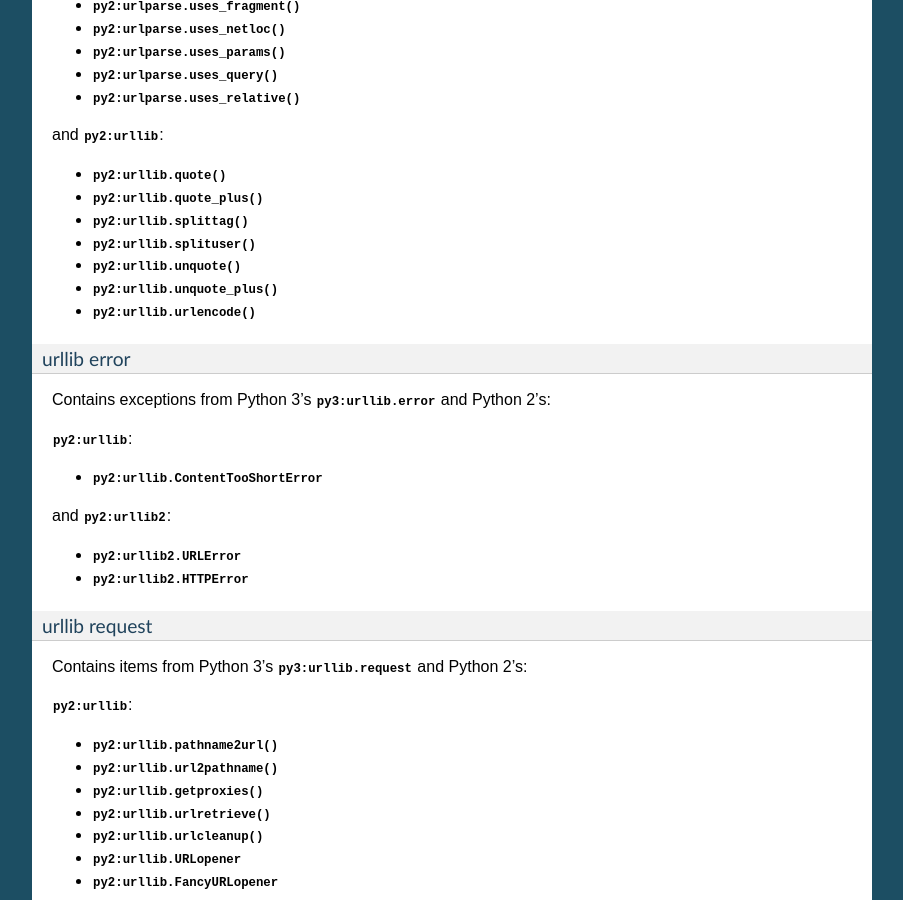
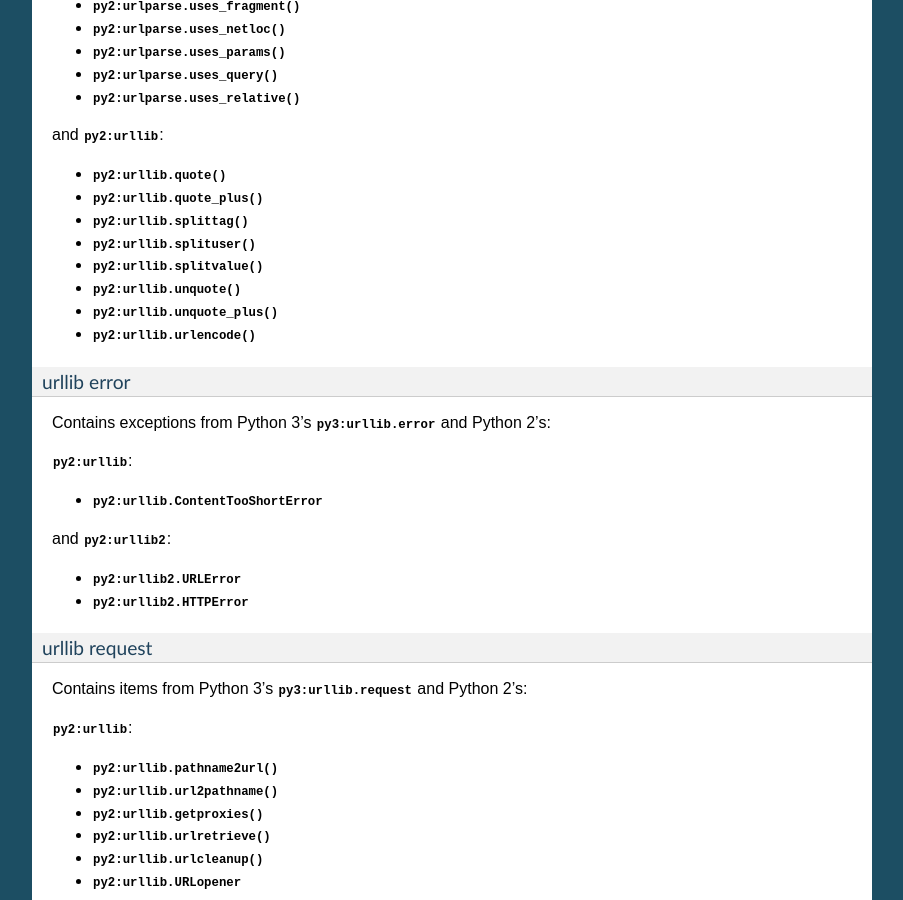
Before and after one commit to benjaminp/six, a Sphinx documentation site: the page built from documentation/index.rst, in a window 1280 px wide and 900 px high, scrolled down 9639 px. Shown: the whole window, without its empty margins (198-1101 px from the left). Built offline with Sphinx 7.4.7, drawn with Linux system fonts in a browser that asks for light colours.

Commit message:
Document adding splitvalue to urllib_parse

```diff
--- a/documentation/index.rst
+++ b/documentation/index.rst
@@ -717,6 +717,7 @@ and :mod:`py2:urllib`:
 * :func:`py2:urllib.quote_plus`
 * :func:`py2:urllib.splittag`
 * :func:`py2:urllib.splituser`
+* :func:`py2:urllib.splitvalue`
 * :func:`py2:urllib.unquote`
 * :func:`py2:urllib.unquote_plus`
 * :func:`py2:urllib.urlencode`
```
